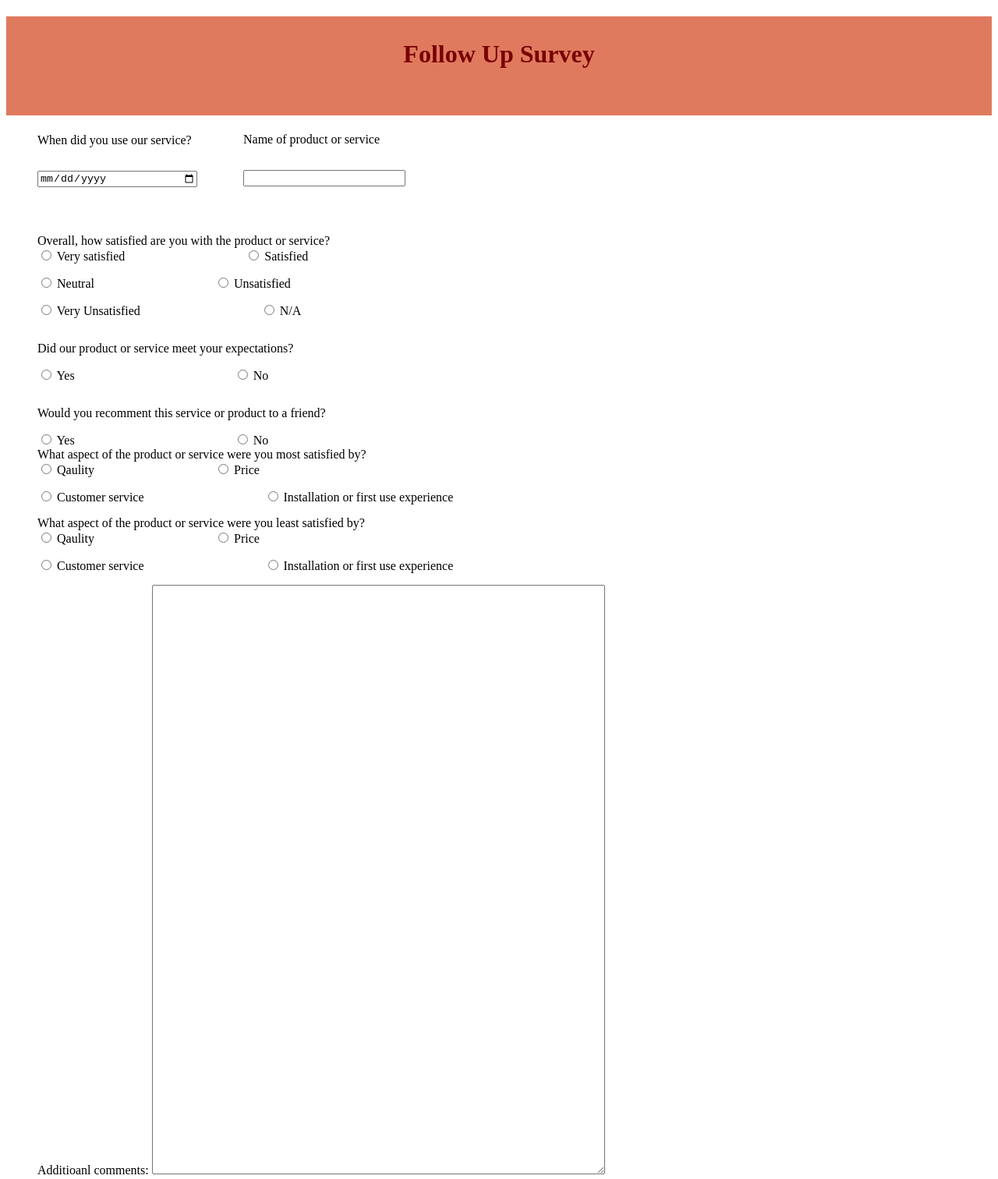
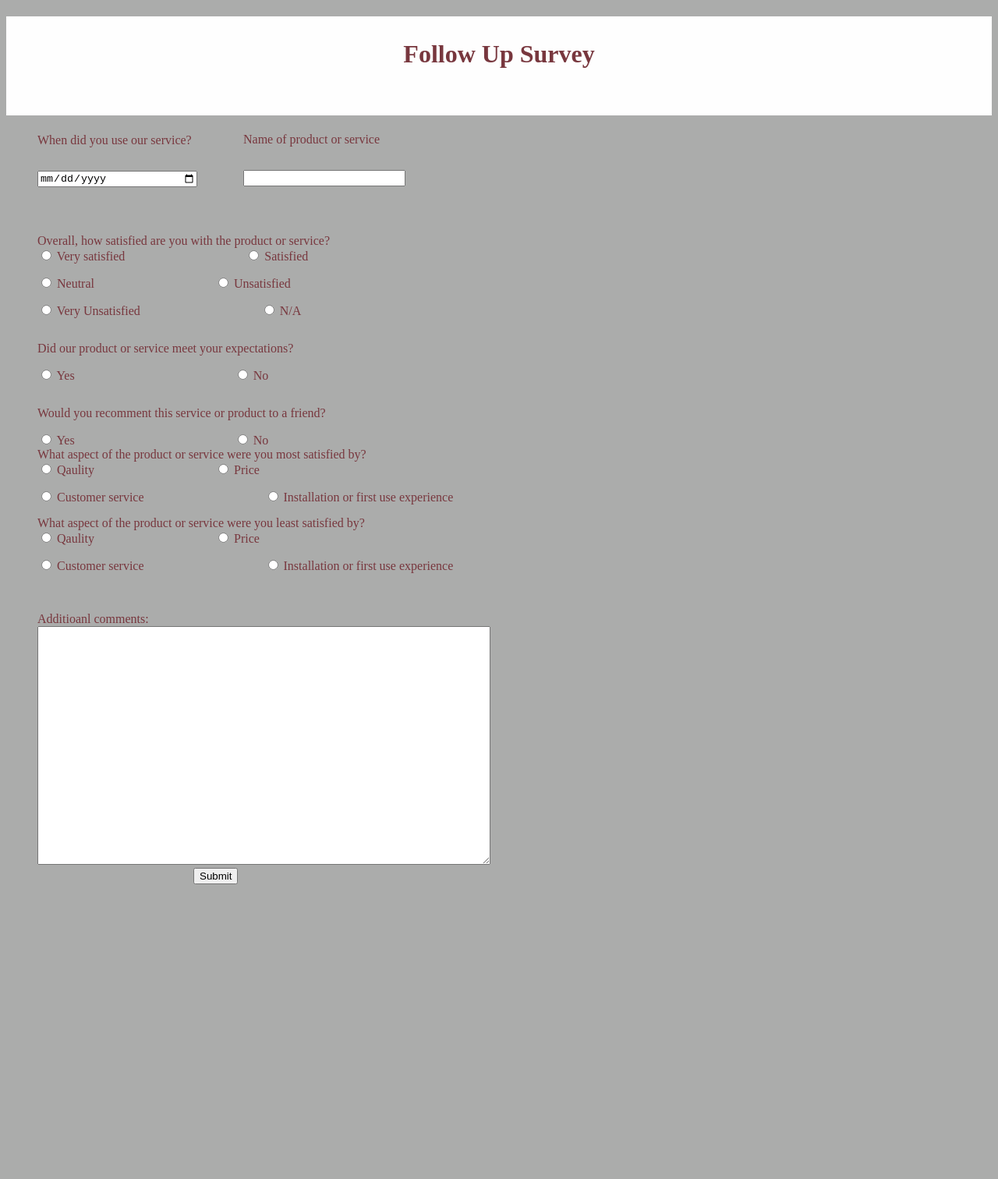
Before and after one commit to Khodor-Hassoun/survey-assignment, a plain HTML site: page index.html in a window 1280 px wide. Shown: the whole page at 78% size. After the commit the page ends 1142 px from the top, so only its background shows below. Drawn offline with Linux system fonts and the light colour scheme.

Commit message:
Second commit of this project

```diff
--- a/index.html
+++ b/index.html
@@ -105,12 +105,14 @@
             </div>
             <!-- End of segment -->
             <!-- Beginning of segment 7 -->
-            <div>
+            <div class="seg7">
                 <label for="comment">Additioanl comments:</label>
-                <textarea name="" id="comment" cols="70" rows="50"></textarea>
+                <br>
+                <textarea name="" id="comment" cols="70" rows="20"></textarea>
             </div>
-
-
+            <div class="aligner">
+                <input  type="submit" value="Submit">
+            </div>
 
         </form>
     </div>
--- a/styles/app.css
+++ b/styles/app.css
@@ -1,6 +1,10 @@
+body{
+    background-color: #abacab;
+    color: #78373e;
+
+}
 h1{
-    background-color: #e07a5f;
-    color: #780000;
+    background-color: #fefefe;
     text-align: center;
     padding-top: 30px;
     padding-bottom: 60px;
@@ -34,3 +38,9 @@ h1{
 .seg3-1{
     margin-top: 15px;
 }
+.seg7{
+    margin-top: 50px;
+}
+.aligner{
+    margin-left: 200px;
+}
```
